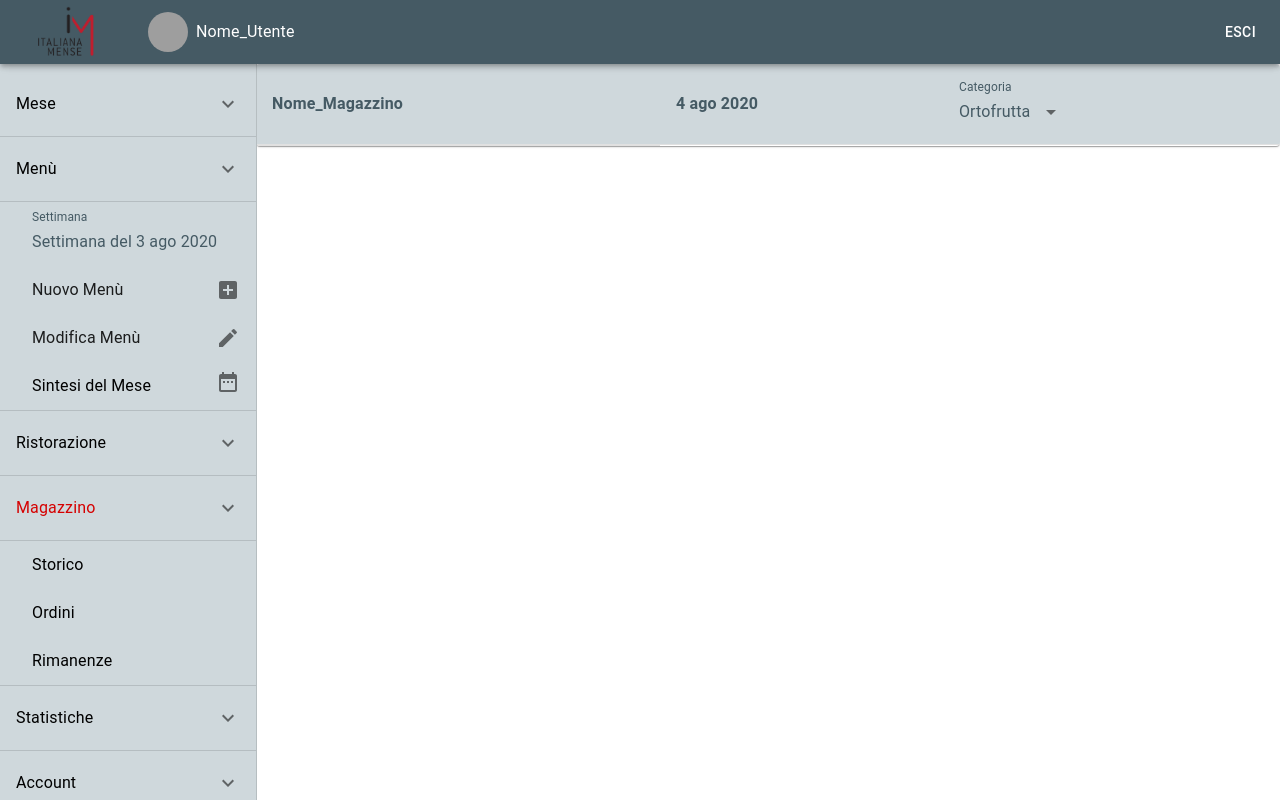
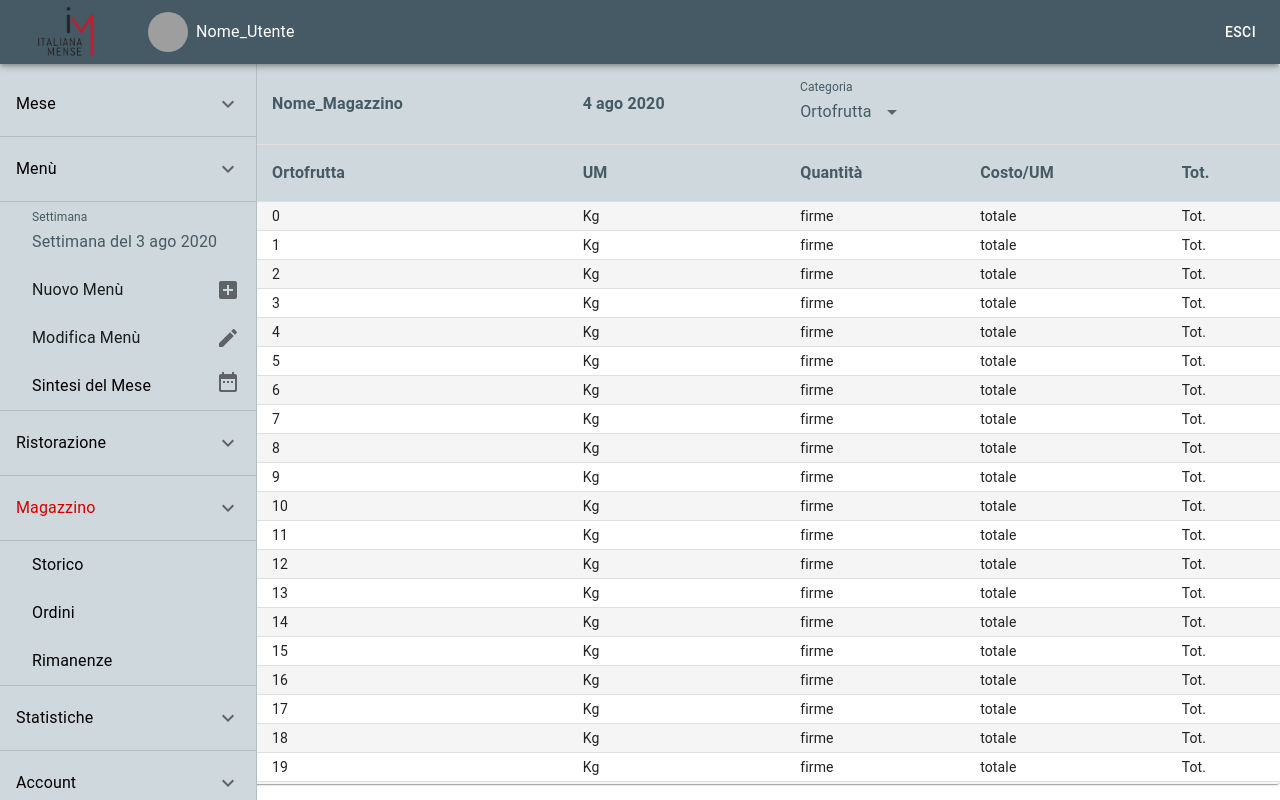
Before and after one commit to tvasari/gestionale_mensa, a React (Create React App) app: page /magazzino in a window 1280 px wide. Built offline with nearby package versions, Linux system fonts and the light colour scheme; grey boxes are pictures that could not be loaded.

Commit message:
magazzino data e stickybars

```diff
--- a/src/pages/Magazzino/HeaderMagazzino.js
+++ b/src/pages/Magazzino/HeaderMagazzino.js
@@ -17,7 +17,7 @@ const HeaderMagazzino = () => {
             <StyledTableCell>
                 <Typography color="primary" variant="body1"><b>{oggi}</b></Typography>
             </StyledTableCell>
-            <StyledTableCell>
+            <StyledTableCell colSpan={3}>
                 <Selector type="Categoria"/>
             </StyledTableCell>
         </TableRow>
--- a/src/pages/Magazzino/Magazzino.js
+++ b/src/pages/Magazzino/Magazzino.js
@@ -1,37 +1,86 @@
 import React from 'react';
-import { makeStyles } from '@material-ui/core/styles';
+import { withStyles, makeStyles } from '@material-ui/core/styles';
+import Table from '@material-ui/core/Table';
+import TableBody from '@material-ui/core/TableBody';
 import TableContainer from '@material-ui/core/TableContainer';
-import Table from '@material-ui/core/Table';
 import TableHead from '@material-ui/core/TableHead';
-import TableBody from '@material-ui/core/TableBody';
 import TableRow from '@material-ui/core/TableRow';
 import TableCell from '@material-ui/core/TableCell';
+import Typography from '@material-ui/core/Typography';
 import Paper from '@material-ui/core/Paper';
-import HeaderMagazzino from 'pages/Magazzino/HeaderMagazzino';
+import headerGenerator from 'utils/headerGenerator';
+import HeaderMagazzino from './HeaderMagazzino';
 
 const useStyles = makeStyles(theme => ({
-    container: {...theme.container, ...theme.table},
-    cellPadding: {
-        padding: 0
+    container: theme.container,
+    table: theme.table,
+    compressedCell: {
+        padding: '4px 16px'
     }
 }));
 
-const Magazzino  = () => {
+const StyledTableRow = withStyles((theme) => ({
+  root: {
+    '&:nth-of-type(odd)': {
+      backgroundColor: theme.palette.action.hover,
+    },
+  },
+}))(TableRow);
+
+const colNames = ["Ortofrutta", "UM", "Quantità", "Costo/UM", "Tot."].map((colName, i) => {
+    return <Typography variant='body1' key={colName} color='primary'><b>{colName}</b></Typography>
+});
+
+
+const dataRowCreator = (month, year, style) => {
+    const monthDays = new Date(year, month + 1, 0).getDate();
+    let dataRow = [];
+
+    for (let i=0; i <= monthDays; i++) {
+        dataRow.push(
+            <StyledTableRow key={monthDays + i * 2}>
+                <TableCell className={style} key={monthDays + i}>{i}</TableCell>
+                <TableCell className={style} key={"badge" + i}>Kg</TableCell>
+                <TableCell className={style} key={"firme" + i}>firme</TableCell>
+                <TableCell className={style} key={"totale" + i}>totale</TableCell>
+                <TableCell className={style} key={"tot" + i}>Tot.</TableCell>
+            </StyledTableRow>
+        );
+    }
+    return dataRow;
+};
+
+const Magazzino = () => {
   const classes = useStyles();
 
-    return(
+  return (
     <TableContainer component={Paper} className={classes.container}>
-            <Table>
+        <Table stickyHeader className={classes.table}>
+
             <TableHead>
                 <HeaderMagazzino />
+                <TableRow>
+                    { headerGenerator(colNames) }
+                </TableRow>
             </TableHead>
+
             <TableBody>
+                { dataRowCreator(8, 2020, classes.compressedCell) }
+            </TableBody>
+
+        </Table>
+        <Table stickyHeader className={classes.table}>
+
+            <TableHead>
                 <TableRow>
-                        <TableCell className={classes.cellPadding}>
+                    { headerGenerator(colNames) }
+                </TableRow>
+            </TableHead>
 
-                        </TableCell>
-                    </TableRow>
+            <TableBody>
+                { dataRowCreator(8, 2020, classes.compressedCell) }
             </TableBody>
+
         </Table>
     </TableContainer>
   );
```
Lines whose indentation alone changed are shown as unchanged.
